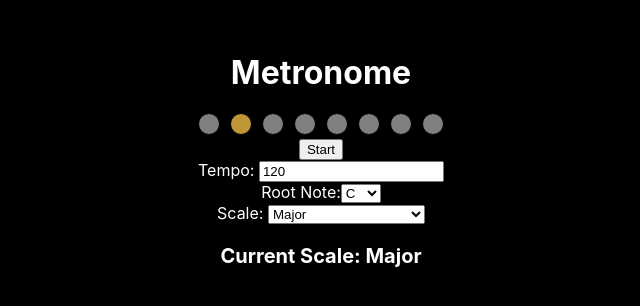
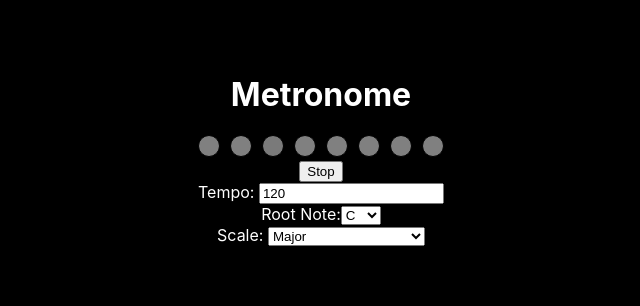
Before and after one commit to rockey94/metronome_mac, a React (Create React App) app in the folder metronome_mb/my-app/: page / in a window 1280 px wide. Shown: the part 250-556 px from the top of the page, without its empty margins (319-959 px from the left). Built offline with nearby package versions, Linux system fonts and the light colour scheme.

Commit message:
refactor scale selection logic

```diff
--- a/metronome_mb/my-app/src/App.js
+++ b/metronome_mb/my-app/src/App.js
@@ -9,8 +9,11 @@ const App = () => {
   const [rootNote, setRootNote] = useState("C"); // for note name
   const [rootFrequency, setRootFrequency] = useState(261.63);
   // const [rootNote, setRootNote] = useState(256); // Middle C
-  const beatsPerMeasure = 8;
   const beatIndicators = useRef([]);
+  const [beatsPerMeasure, setBeatsPerMeasure] = useState(0);
+
+  const [beatCount, setBeatCount] = useState(0); // Initialize to 0
+  const [scaleNotes, setScaleNotes] = useState([]);
 
   const scales = {
     major: [0, 2, 4, 5, 7, 9, 11, 12],
@@ -67,6 +70,66 @@ const App = () => {
   const generateScale = (root, intervals) => {
     return intervals.map((interval) => root * Math.pow(2, interval / 12));
   };
+
+  useEffect(() => {
+    // Initialize beatIndicators based on beatsPerMeasure
+    beatIndicators.current = Array.from({ length: beatCount }, () => null);
+  }, [beatCount]);
+
+  useEffect(() => {
+    // Initialize beatIndicators based on beatsPerMeasure
+    beatIndicators.current = Array.from({ length: beatCount }, () => null);
+  }, [beatCount]);
+
+  useEffect(() => {
+    const scaleNotes = scales[scale];
+    const repeatedScaleNotes = [];
+    let index = 0;
+    while (repeatedScaleNotes.length < beatsPerMeasure) {
+      repeatedScaleNotes.push(scaleNotes[index % scaleNotes.length]);
+      index++;
+    }
+    setScaleNotes(repeatedScaleNotes);
+    setBeatCount(beatsPerMeasure);
+    setCount(-1);
+    setBeatsPerMeasure(scales[scale].length);
+  }, [scale, beatsPerMeasure]);
+
+  useEffect(() => {
+    // Calculate beatsPerMeasure based on the scale
+    const scaleNotes = scales[scale];
+    setBeatsPerMeasure(scaleNotes.length);
+  }, [scale]);
+
+  useEffect(() => {
+    // Initialize beatIndicators based on beatsPerMeasure
+    beatIndicators.current = Array.from(
+      { length: beatsPerMeasure },
+      () => null
+    );
+  }, [beatsPerMeasure]);
+  useEffect(() => {
+    // Reset playing to false and then back to true when the scale changes
+    setPlaying(false);
+
+    const scaleNotes = scales[scale];
+    const repeatedScaleNotes = [];
+    let index = 0;
+    while (repeatedScaleNotes.length < beatsPerMeasure) {
+      repeatedScaleNotes.push(scaleNotes[index % scaleNotes.length]);
+      index++;
+    }
+    setScaleNotes(repeatedScaleNotes);
+    setBeatCount(beatsPerMeasure);
+    setCount(-1);
+    setBeatsPerMeasure(scales[scale].length);
+
+    // After setting up the new scale, set playing back to true
+    setTimeout(() => {
+      setPlaying(true);
+    }, 100); // Delay to ensure proper resetting
+  }, [scale]);
+
   useEffect(() => {
     const audioContext = new (window.AudioContext ||
       window.webkitAudioContext)();
@@ -101,7 +164,7 @@ const App = () => {
 
   useEffect(() => {
     beatIndicators.current.forEach((indicator, i) => {
-      if (i === count) {
+      if (indicator) {
         indicator.animate(
           [
             { backgroundColor: "grey" },
@@ -148,7 +211,7 @@ const App = () => {
           : (count + 1) % beatsPerMeasure}
       </p> */}
       <div>
-        {[...Array(beatsPerMeasure)].map((_, i) => (
+        {[...Array(beatCount)].map((_, i) => (
           <div
             ref={(el) => (beatIndicators.current[i] = el)}
             key={i}
@@ -159,10 +222,10 @@ const App = () => {
               height: "20px",
               borderRadius: "50%",
               backgroundColor:
-                (count + 1) % beatsPerMeasure === i ? getRandomColor() : "grey",
+                (count + 1) % beatCount === i ? getRandomColor() : "grey",
               border: "1px solid black",
               animation:
-                (count + 1) % beatsPerMeasure === i
+                (count + 1) % beatCount === i
                   ? "combined 1s linear infinite"
                   : "none",
             }}
@@ -222,11 +285,6 @@ const App = () => {
           <option value="enigmatic">Enigmatic</option>
         </select>
       </div>
-      <div style={{ marginTop: "20px", fontSize: "20px", fontWeight: "bold" }}>
-        {" "}
-        {/* New visual indicator for scale */}
-        Current Scale: {scale.charAt(0).toUpperCase() + scale.slice(1)}
-      </div>
     </div>
   );
 };
```
